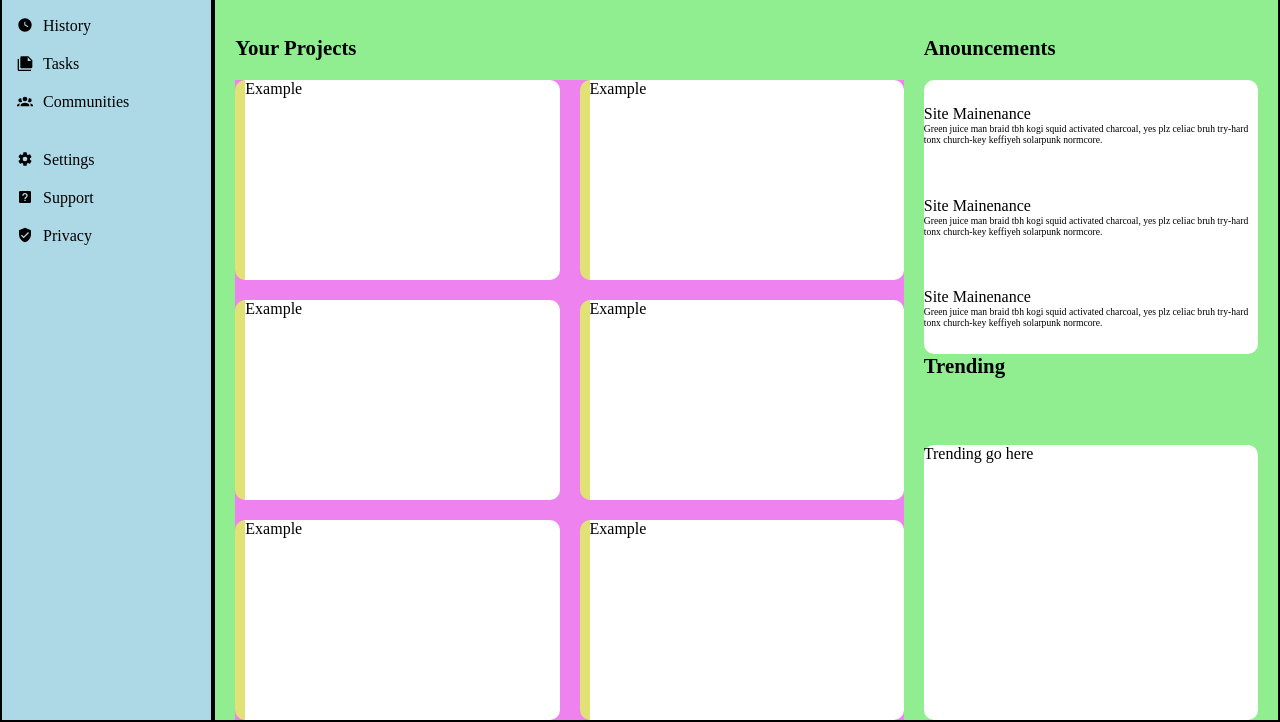
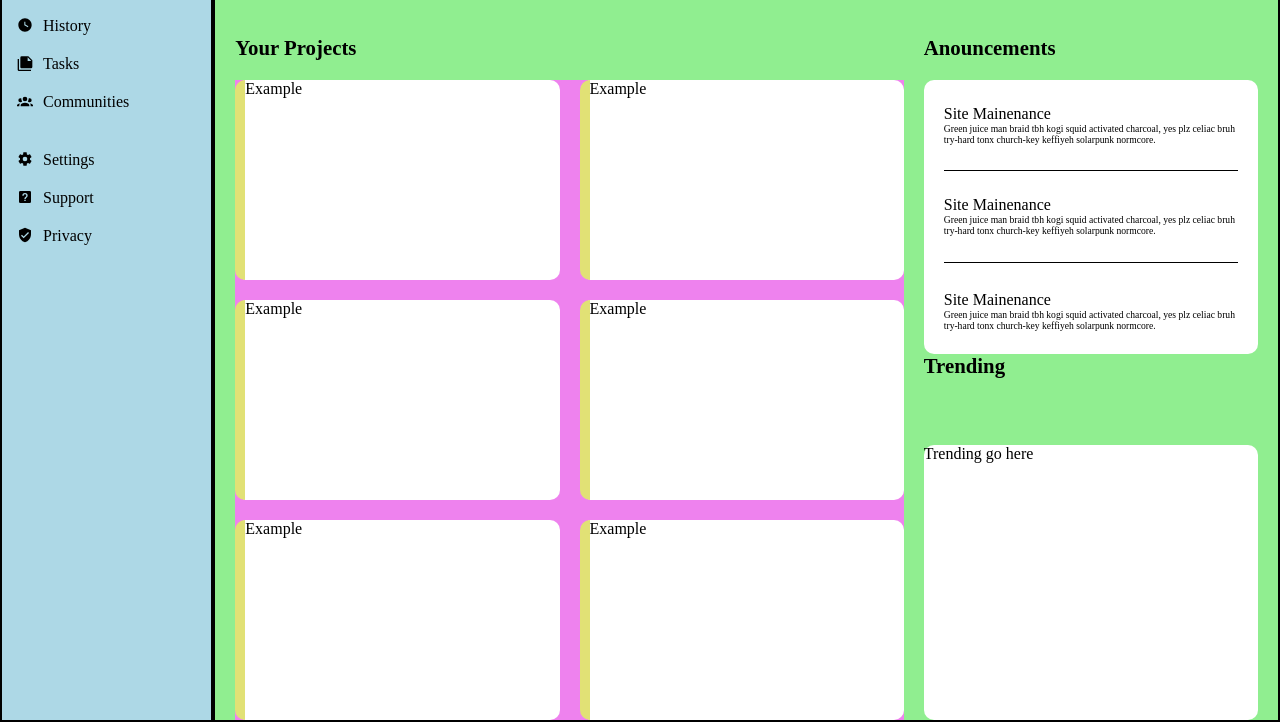
Before and after one commit to zwhahn/admin_dashboard, a plain HTML site: page index.html in a window 1280 px wide. Shown: the part 177-899 px from the top of the page. Drawn offline with Linux system fonts and the light colour scheme.

Commit message:
Add seperation lines in Anouncements

```diff
--- a/index.html
+++ b/index.html
@@ -108,7 +108,7 @@
                         </div>
                         <div class="anouncement_trending_container">
                             <div class="anouncement-container">
-                                <div class="anouncement">
+                                <div class="anouncement bottom-border">
                                     <div class="anouncement-subheader">
                                         Site Mainenance
                                     </div>
@@ -117,7 +117,7 @@
                                         celiac bruh try-hard tonx church-key
                                         keffiyeh solarpunk normcore.</div>
                                 </div>
-                                <div class="anouncement">
+                                <div class="anouncement bottom-border">
                                     <div class="anouncement-subheader">
                                         Site Mainenance
                                     </div>
@@ -126,7 +126,7 @@
                                         celiac bruh try-hard tonx church-key
                                         keffiyeh solarpunk normcore.</div>
                                 </div>
-                                <div class="anouncement">
+                                <div class="anouncement last-box">
                                     <div class="anouncement-subheader">
                                         Site Mainenance
                                     </div>
--- a/style.css
+++ b/style.css
@@ -206,6 +206,8 @@ h2 {
     display: grid;
     grid-template-rows: auto auto;
     grid-template-columns: minmax(200px, 1fr);
+    margin: 0px 20px 0px 20px;
+    height: 100%;
 }
 
 .anouncement-content {
@@ -215,4 +217,14 @@ h2 {
 
 .anouncement-subheader {
     grid-row: 1;
+    display: flex;
+    align-items: flex-end;
 }
+
+.bottom-border {
+    border-bottom: 1px black solid;
+}
+
+.last-box {
+    padding-top: 5px;
+}
```
